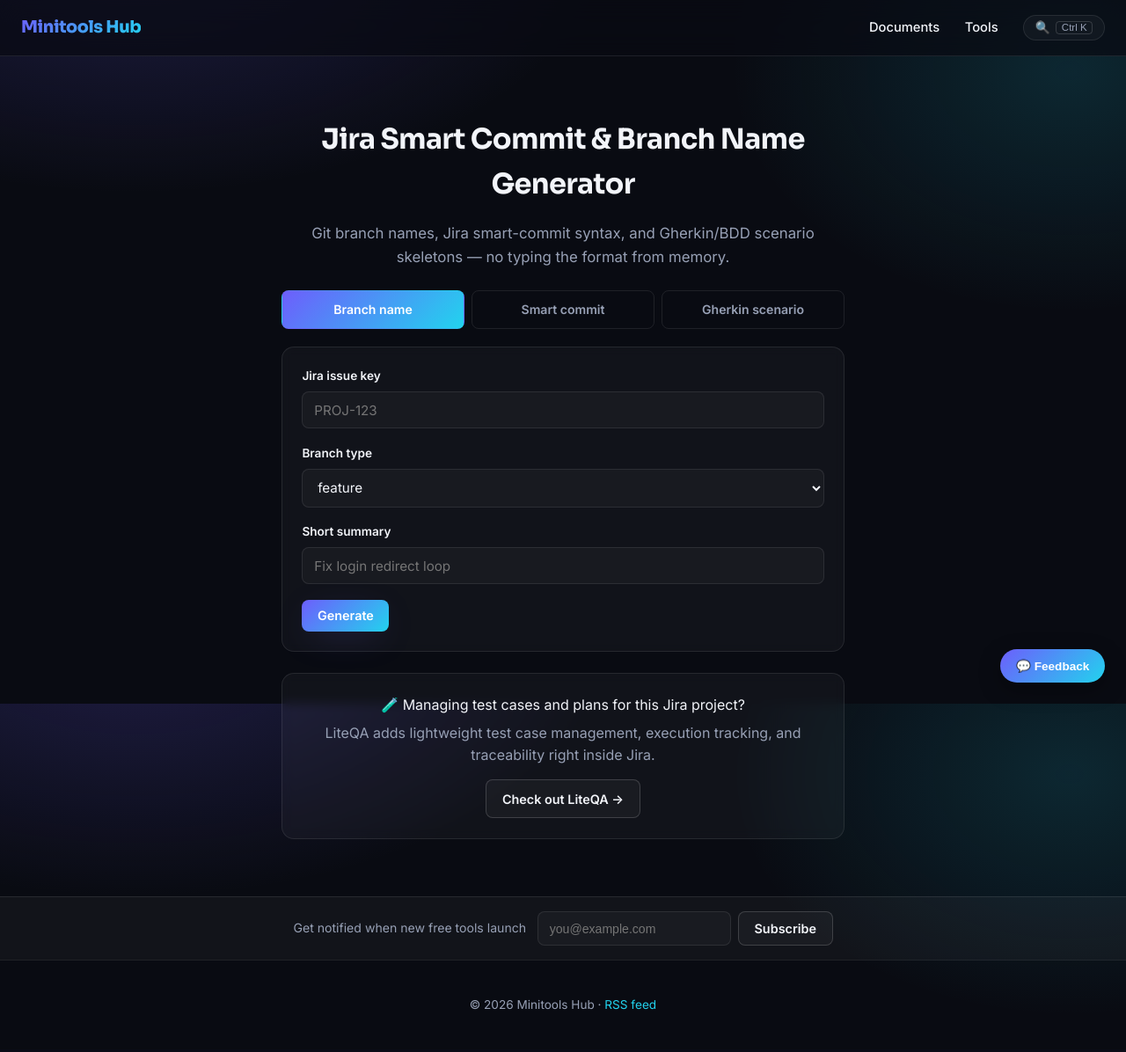
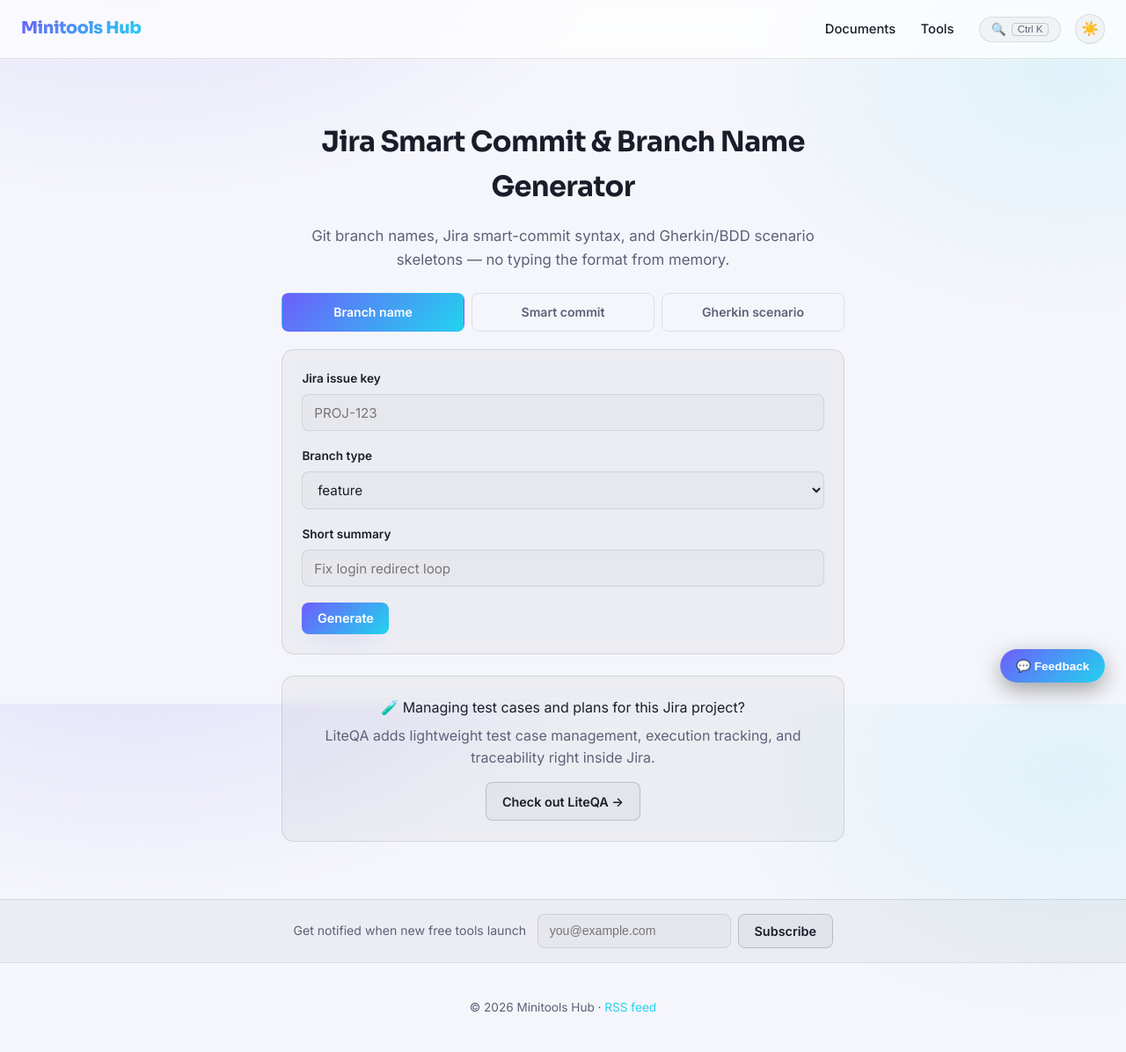
Before and after one commit to jimc4rry/mini-tools, a Django app: page /jira-helpers/ in a window 1280 px wide. Shown: the whole page at 88% size. Before the commit the page ends 1148 px from the top, so only its background shows below. Run offline with Django 5.2, Linux system fonts and the light colour scheme; data comes from the database, SQL or seed files in the repository.

Commit message:
Add Dark/Light mode toggle
New header button toggles a light CSS variable palette via
:root[data-theme="light"], persisted to localStorage and applied by an
inline head script before first paint (no flash-of-wrong-theme).
Defaults to the OS's prefers-color-scheme when the user hasn't chosen
explicitly. Replaced several hardcoded rgba(255,255,255,...) literals
(inputs, code/output blocks) with new --input-bg/--code-bg variables so
they adapt correctly, and fixed a real contrast bug where the header's
backdrop was hardcoded dark regardless of theme (nav text would have
been unreadable in light mode) - extracted to --header-bg.

Co-Authored-By: Claude Sonnet 5 <noreply@anthropic.com>

```diff
--- a/apps/jira_helpers/templates/jira_helpers/index.html
+++ b/apps/jira_helpers/templates/jira_helpers/index.html
@@ -26,7 +26,7 @@
 
   .jh-output {
     margin-top: 1.25rem;
-    background: rgba(255,255,255,0.03);
+    background: var(--code-bg);
     border: 1px solid var(--border);
     border-radius: 8px;
     padding: 1rem;
--- a/apps/qr_generator/templates/qr_generator/index.html
+++ b/apps/qr_generator/templates/qr_generator/index.html
@@ -245,7 +245,7 @@
   <div class="card" style="margin-top:1.5rem;">
     <h2 style="font-size:1rem; margin-top:0;">Embed this tool on your site</h2>
     <p class="muted" style="margin-top:0;">Drop this snippet in anywhere - it renders a small URL-to-QR widget, free, with a "Powered by Minitools Hub" credit.</p>
-    <div id="embed-snippet" style="background:rgba(255,255,255,0.03); border:1px solid var(--border); border-radius:8px; padding:1rem; font-family:ui-monospace, monospace; font-size:0.85rem; word-break:break-all;">&lt;script src="{{ site_url }}{% static 'qr_generator/widget.js' %}"&gt;&lt;/script&gt;</div>
+    <div id="embed-snippet" style="background:var(--code-bg); border:1px solid var(--border); border-radius:8px; padding:1rem; font-family:ui-monospace, monospace; font-size:0.85rem; word-break:break-all;">&lt;script src="{{ site_url }}{% static 'qr_generator/widget.js' %}"&gt;&lt;/script&gt;</div>
     <button type="button" class="btn-secondary" style="margin-top:0.75rem;" onclick="navigator.clipboard.writeText(document.getElementById('embed-snippet').textContent)">Copy to clipboard</button>
   </div>
 </div>
--- a/apps/tracker/templates/tracker/dashboard.html
+++ b/apps/tracker/templates/tracker/dashboard.html
@@ -36,7 +36,7 @@
 
 <form method="get" style="display:flex;gap:0.5rem;margin-bottom:1.5rem;max-width:480px;">
   {% if active_filter %}<input type="hidden" name="urgency" value="{{ active_filter }}">{% endif %}
-  <input type="text" id="dashboard-search-input" name="q" value="{{ search_query }}" placeholder="{% trans 'Search by barcode or product name' %}" style="flex:1;padding:0.65rem 0.8rem;border-radius:8px;border:1px solid var(--border);background:rgba(255,255,255,0.03);color:var(--text);">
+  <input type="text" id="dashboard-search-input" name="q" value="{{ search_query }}" placeholder="{% trans 'Search by barcode or product name' %}" style="flex:1;padding:0.65rem 0.8rem;border-radius:8px;border:1px solid var(--border);background:var(--input-bg);color:var(--text);">
   <button type="button" id="scan-search-btn" class="btn-secondary" title="{% trans 'Scan barcode' %}">📷</button>
   <button type="submit" class="btn-secondary">{% trans "Search" %}</button>
   {% if search_query %}<a class="btn-secondary" href="?{% if active_filter %}urgency={{ active_filter }}{% endif %}">✕</a>{% endif %}
--- a/templates/base.html
+++ b/templates/base.html
@@ -3,6 +3,16 @@
 <!DOCTYPE html>
 <html lang="{{ LANGUAGE_CODE }}">
 <head>
+  <script>
+    (function () {
+      try {
+        var stored = localStorage.getItem("theme");
+        if (stored === "light" || stored === "dark") {
+          document.documentElement.setAttribute("data-theme", stored);
+        }
+      } catch (e) {}
+    })();
+  </script>
   <meta charset="UTF-8">
   <meta name="viewport" content="width=device-width, initial-scale=1.0">
   <title>{% block title %}Minitools Hub{% endblock %}</title>
@@ -38,12 +48,47 @@
       --border-strong: rgba(255, 255, 255, 0.16);
       --text: #f2f4f9;
       --muted: #97a0b5;
+      --input-bg: rgba(255, 255, 255, 0.03);
+      --code-bg: rgba(255, 255, 255, 0.05);
+      --header-bg: rgba(9, 11, 18, 0.72);
       --accent: #6d5efc;
       --accent-2: #22d3ee;
       --accent-gradient: linear-gradient(135deg, var(--accent) 0%, var(--accent-2) 100%);
       --radius: 14px;
       --shadow-glow: 0 10px 40px -12px rgba(109, 94, 252, 0.35);
       --ease: cubic-bezier(0.16, 1, 0.3, 1);
+    }
+    :root[data-theme="light"] {
+      --bg: #f5f6fb;
+      --glow-1: rgba(109, 94, 252, 0.14);
+      --glow-2: rgba(34, 211, 238, 0.10);
+      --surface: rgba(9, 11, 18, 0.035);
+      --surface-solid: #ffffff;
+      --border: rgba(9, 11, 18, 0.10);
+      --border-strong: rgba(9, 11, 18, 0.18);
+      --text: #1a1d29;
+      --muted: #5b6178;
+      --input-bg: rgba(9, 11, 18, 0.025);
+      --code-bg: rgba(9, 11, 18, 0.045);
+      --header-bg: rgba(255, 255, 255, 0.72);
+      --shadow-glow: 0 10px 30px -12px rgba(109, 94, 252, 0.25);
+    }
+    @media (prefers-color-scheme: light) {
+      :root:not([data-theme]) {
+        --bg: #f5f6fb;
+        --glow-1: rgba(109, 94, 252, 0.14);
+        --glow-2: rgba(34, 211, 238, 0.10);
+        --surface: rgba(9, 11, 18, 0.035);
+        --surface-solid: #ffffff;
+        --border: rgba(9, 11, 18, 0.10);
+        --border-strong: rgba(9, 11, 18, 0.18);
+        --text: #1a1d29;
+        --muted: #5b6178;
+        --input-bg: rgba(9, 11, 18, 0.025);
+        --code-bg: rgba(9, 11, 18, 0.045);
+        --header-bg: rgba(255, 255, 255, 0.72);
+        --shadow-glow: 0 10px 30px -12px rgba(109, 94, 252, 0.25);
+      }
     }
     * { box-sizing: border-box; }
     html, body { height: 100%; }
@@ -76,7 +121,7 @@
       display: flex;
       align-items: center;
       justify-content: space-between;
-      background: rgba(9, 11, 18, 0.72);
+      background: var(--header-bg);
       backdrop-filter: blur(14px);
       -webkit-backdrop-filter: blur(14px);
     }
@@ -122,6 +167,21 @@
       cursor: pointer;
     }
     .header-search-btn:hover { color: var(--text); border-color: var(--border-strong); }
+    .theme-toggle-btn {
+      margin-left: 0.75rem;
+      display: inline-flex;
+      align-items: center;
+      justify-content: center;
+      width: 2.1rem;
+      height: 2.1rem;
+      background: var(--surface);
+      border: 1px solid var(--border);
+      border-radius: 50%;
+      color: var(--text);
+      font-size: 1rem;
+      cursor: pointer;
+    }
+    .theme-toggle-btn:hover { border-color: var(--border-strong); }
     .search-kbd {
       font-size: 0.72rem;
       border: 1px solid var(--border-strong);
@@ -250,7 +310,7 @@
       padding: 0.5rem 0.8rem;
       border-radius: 8px;
       border: 1px solid var(--border);
-      background: rgba(255, 255, 255, 0.03);
+      background: var(--input-bg);
       color: var(--text);
       font-size: 0.88rem;
       min-width: 220px;
@@ -465,7 +525,7 @@
     .prose table { width: 100%; border-collapse: collapse; margin: 0.5rem 0 1.25rem; font-size: 0.92rem; }
     .prose th, .prose td { text-align: left; padding: 0.6rem 0.75rem; border-bottom: 1px solid var(--border); vertical-align: top; }
     .prose th { color: var(--muted); font-weight: 600; font-size: 0.78rem; text-transform: uppercase; letter-spacing: 0.03em; }
-    .prose code { background: rgba(255,255,255,0.06); padding: 0.15rem 0.4rem; border-radius: 5px; font-size: 0.9em; }
+    .prose code { background: var(--code-bg); padding: 0.15rem 0.4rem; border-radius: 5px; font-size: 0.9em; }
 
     /* Language switcher */
     .lang-switcher { display: flex; gap: 0.4rem; margin-top: 1.5rem; padding-top: 1.5rem; border-top: 1px solid var(--border); }
@@ -497,7 +557,7 @@
       padding: 0.65rem 0.8rem;
       border-radius: 8px;
       border: 1px solid var(--border);
-      background: rgba(255, 255, 255, 0.03);
+      background: var(--input-bg);
       color: var(--text);
       font-size: 0.95rem;
       font-family: inherit;
@@ -622,6 +682,9 @@
       <a href="{% url 'tools:list' %}">Tools</a>
       <button type="button" id="header-search-btn" class="header-search-btn" aria-label="{% trans 'Search' %}">
         🔍 <span class="search-kbd">Ctrl K</span>
+      </button>
+      <button type="button" id="theme-toggle-btn" class="theme-toggle-btn" aria-label="{% trans 'Toggle dark / light theme' %}">
+        <span class="theme-toggle-icon">🌙</span>
       </button>
     </nav>
   </header>
@@ -750,6 +813,29 @@
     })();
   </script>
 
+  <script>
+    (function () {
+      var btn = document.getElementById("theme-toggle-btn");
+      var icon = btn.querySelector(".theme-toggle-icon");
+
+      function currentTheme() {
+        var stored = document.documentElement.getAttribute("data-theme");
+        if (stored) return stored;
+        return window.matchMedia && window.matchMedia("(prefers-color-scheme: light)").matches ? "light" : "dark";
+      }
+      function updateIcon() {
+        icon.textContent = currentTheme() === "light" ? "☀️" : "🌙";
+      }
+      btn.addEventListener("click", function () {
+        var next = currentTheme() === "light" ? "dark" : "light";
+        document.documentElement.setAttribute("data-theme", next);
+        try { localStorage.setItem("theme", next); } catch (e) {}
+        updateIcon();
+      });
+      updateIcon();
+    })();
+  </script>
+
   {% if current_tool %}
   <script>
     (function () {
```
Also changed, not shown: locale/el/LC_MESSAGES/django.po, 1 other file.
